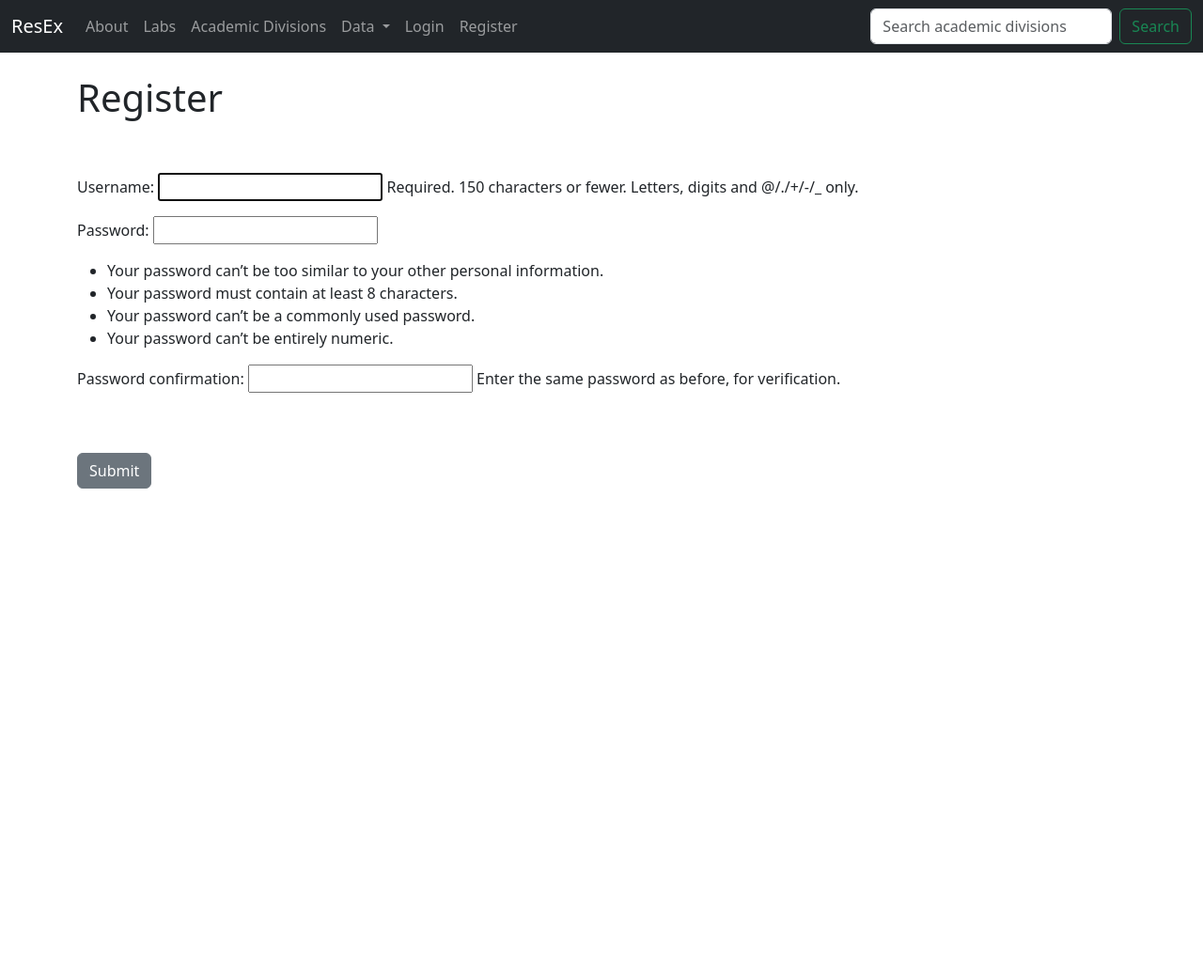
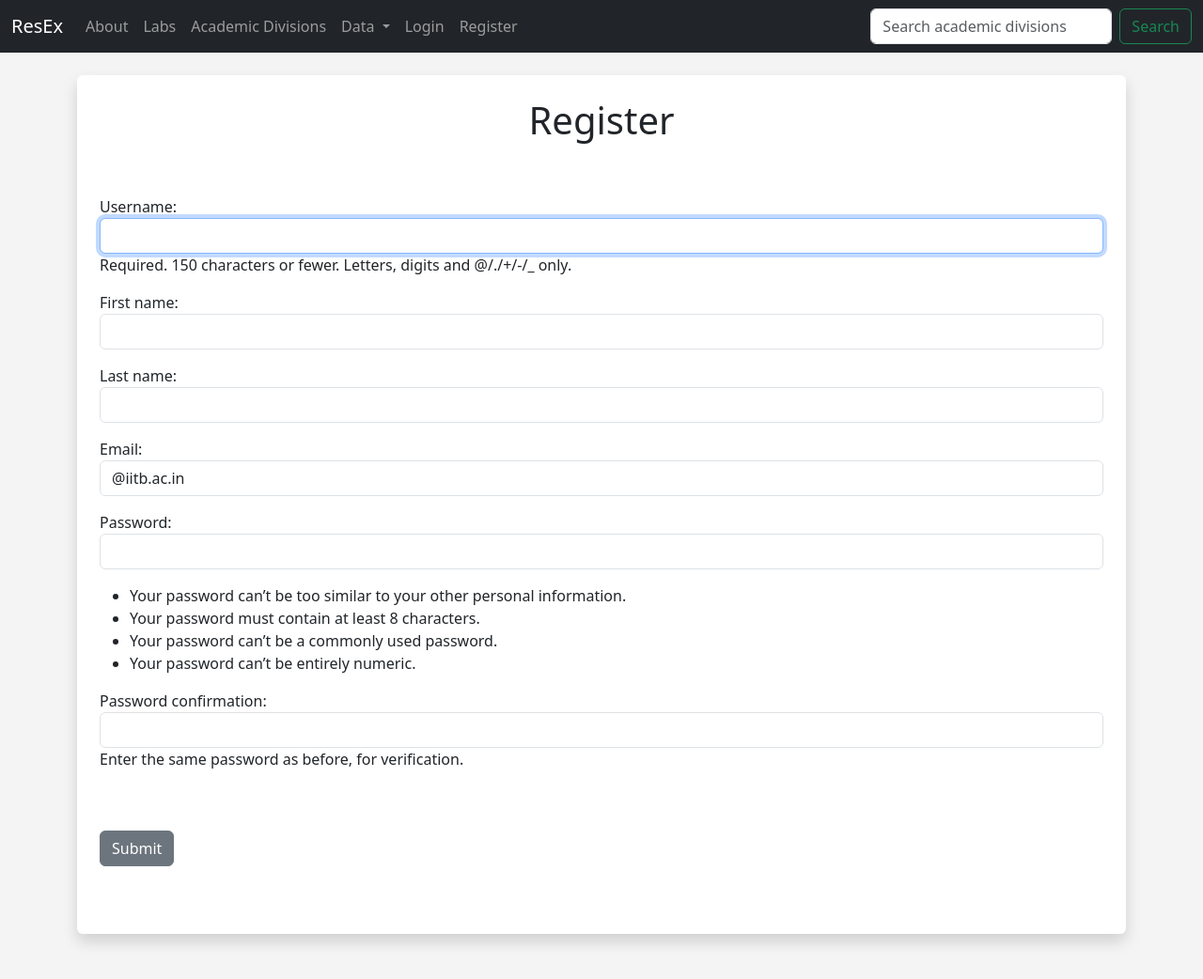
Before and after one commit to AnimeshN/resex-django, a Django app: page /members/register_user in a window 1280 px wide. Shown: the whole page at 94% size. Before the commit the page ends 520 px from the top, so only its background shows below. Run offline with Django 4.2, Linux system fonts and the light colour scheme.

Commit message:
Email based registration, Styled all forms

```diff
--- a/resex/labs/templates/labs/add_acad_div.html
+++ b/resex/labs/templates/labs/add_acad_div.html
@@ -3,6 +3,7 @@
 {% block content %}
 
 	<center>
+	<div class="shadow p-4 mb-5 bg-body rounded">
 		<h1>Add Academic Division to the Database</h1>
 		<br>
 		{% if submitted %}
@@ -18,6 +19,7 @@
 			</form>
 
 		{% endif %}
+	</div>
 	</center>
 
 {% endblock %}
--- a/resex/labs/templates/labs/base.html
+++ b/resex/labs/templates/labs/base.html
@@ -8,6 +8,9 @@
     <title>ResEx</title>
     <link href="https://cdn.jsdelivr.net/npm/bootstrap@5.3.0-alpha1/dist/css/bootstrap.min.css" rel="stylesheet" integrity="sha384-GLhlTQ8iRABdZLl6O3oVMWSktQOp6b7In1Zl3/Jr59b6EGGoI1aFkw7cmDA6j6gD" crossorigin="anonymous">
   </head>
+  <style>
+     body {background: #f4f4f4}
+  </style>
   <body>
   	{% include "labs/navbar.html"%}
   	<br>
--- /dev/null
+++ b/resex/members/forms.py
@@ -0,0 +1,37 @@
+from django.contrib.auth.forms import UserCreationForm
+from django.contrib.auth.models import User
+from django import forms
+from django.core import validators
+
+
+class RegisterUserForm(UserCreationForm):
+	email = forms.EmailField(required=True, initial="@iitb.ac.in", widget=forms.EmailInput(attrs={'class':'form-control'}))
+	first_name = forms.CharField(max_length=64, widget=forms.TextInput(attrs={'class':'form-control'}))
+	last_name = forms.CharField(max_length=64, widget=forms.TextInput(attrs={'class':'form-control'}))
+	#academic_division = forms.CharField(max_length=128)
+
+	def clean_email(self):
+		email_cleaned = self.cleaned_data['email']
+		if "@iitb.ac.in" not in email_cleaned:
+			raise forms.ValidationError("Must be an IITB email address.")
+		try:
+			match = User.objects.get(email=email_cleaned)
+		except User.DoesNotExist:
+		# Unable to find a user, this is fine
+			return email_cleaned
+
+		# A user was found with this as a username, raise an error.
+		raise forms.ValidationError('This email address is already registered.')
+
+
+	class Meta:
+		model = User
+		fields = ('username', 'first_name', 'last_name', 'email', 'password1', 'password2')
+
+
+	def __init__(self, *args, **kwargs):
+		super(RegisterUserForm, self).__init__(*args, **kwargs)
+
+		self.fields['username'].widget.attrs['class'] = 'form-control'
+		self.fields['password1'].widget.attrs['class'] = 'form-control'
+		self.fields['password2'].widget.attrs['class'] = 'form-control'
--- a/resex/members/templates/authenticate/register_user.html
+++ b/resex/members/templates/authenticate/register_user.html
@@ -9,16 +9,25 @@
           </div>
 
 {% endif %}
-		<h1>Register</h1>
+
+<div class="shadow p-4 mb-5 bg-body rounded">
+
+		<center>
+			<h1>Register</h1>
+		</center>
+
 		<br><br>
 
 			<form action="{% url 'register-user' %}" method=POST>
 				{% csrf_token %}
+
 				{{ form.as_p }}
+
 				<br><br>
 			<input type="submit" value="Submit" class="btn btn-secondary">
 
 
 			</form>
  <br><br>
+ </div>
 {% endblock %}
--- a/resex/members/views.py
+++ b/resex/members/views.py
@@ -2,12 +2,13 @@ from django.shortcuts import render, redirect
 from django.contrib.auth import authenticate, login, logout
 from django.contrib import messages
 from django.contrib.auth.forms import UserCreationForm
+from .forms import RegisterUserForm
 
 # Create your views here.
 
 def register_user(request):
 	if request.method == "POST":
-		form = UserCreationForm(request.POST)
+		form = RegisterUserForm(request.POST)
 		if form.is_valid():
 			form.save()
 			username = form.cleaned_data["username"]
@@ -18,7 +19,7 @@ def register_user(request):
 			return redirect('home')
 
 	else:
-		form = UserCreationForm()
+		form = RegisterUserForm()
 
 
 	return render(request,'authenticate/register_user.html', {'form':form,
```
Also changed, not shown: resex/labs/templates/labs/add_lab.html (+4 -3 lines), resex/db.sqlite3.
